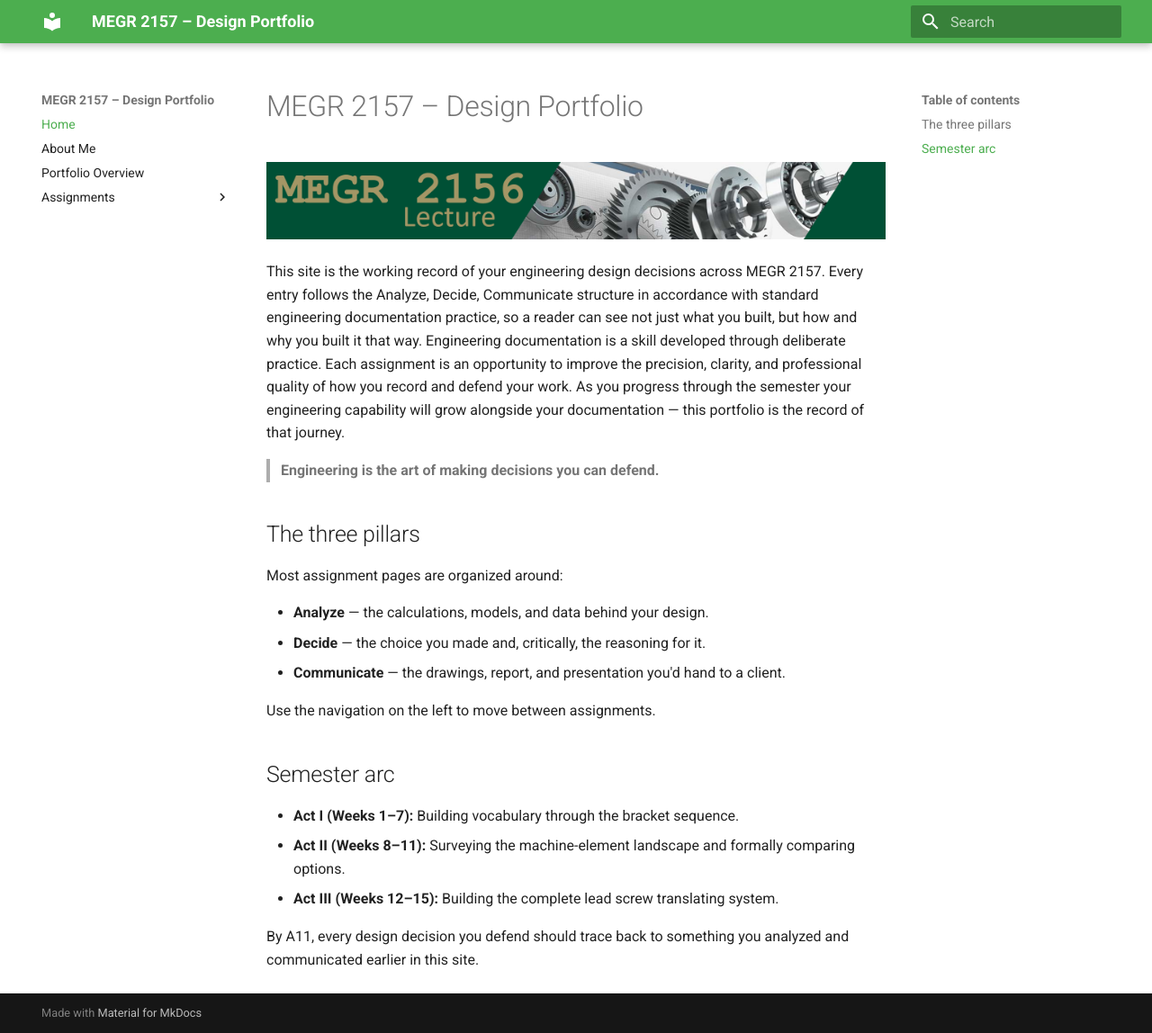
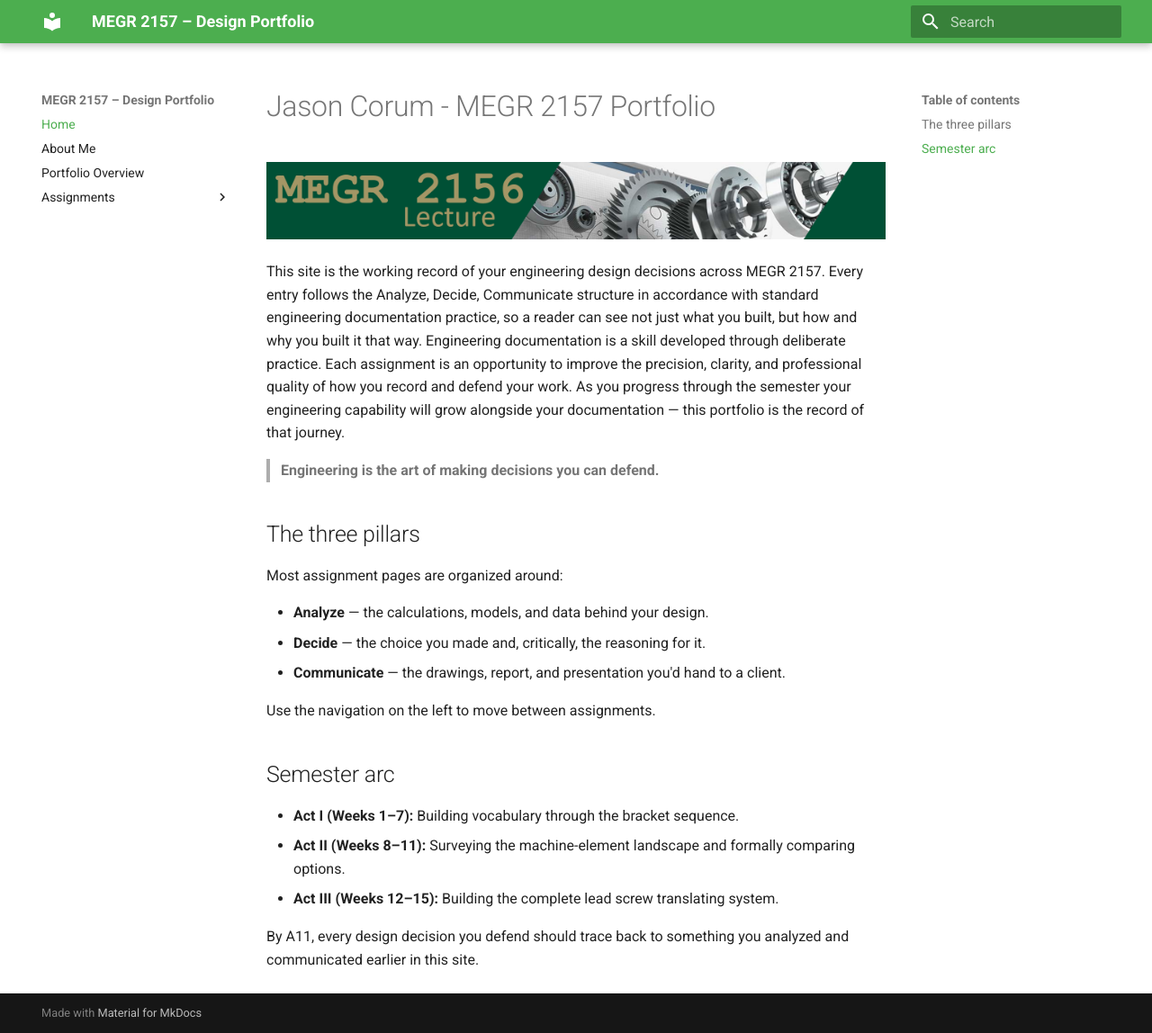
Before and after one commit to JCCorum/megr2157-portfolio, an MkDocs documentation site: the page built from docs/index.md, in a window 1280 px wide and 1148 px high. Shown: the whole window at 90% size. Built offline with MkDocs 1.6.1 and Material for MkDocs 9.7.7, drawn with Linux system fonts in a browser that asks for light colours.

Commit message:
Update portfolio title and introduction text

```diff
--- a/docs/index.md
+++ b/docs/index.md
@@ -1,4 +1,4 @@
-# MEGR 2157 – Design Portfolio
+# Jason Corum - MEGR 2157 Portfolio
 
 ![MEGR 2156-7 Title](MEGR2156title.png)
 
```
